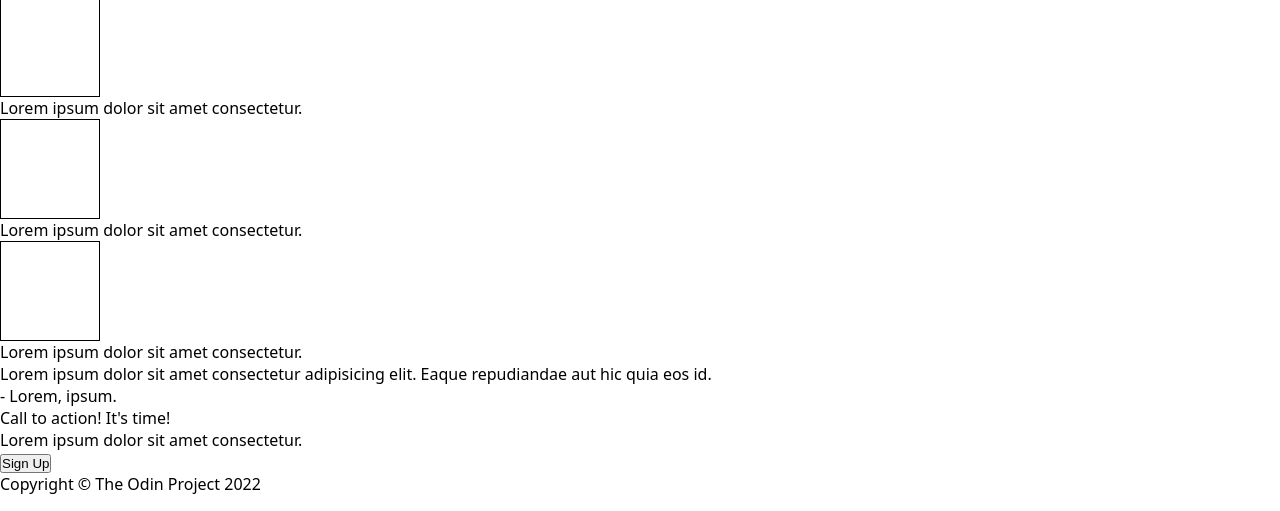
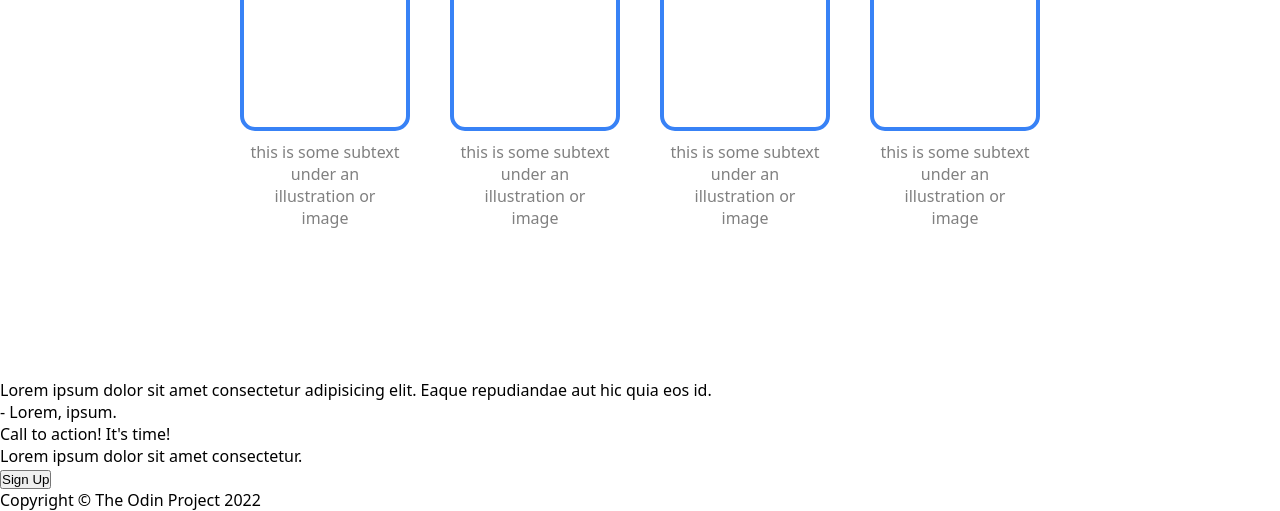
Before and after one commit to FrontendBy-GJ/Landing-Page, a plain HTML site: page index.html in a window 1280 px wide. Shown: the part 697-1208 px from the top of the page. Drawn offline with Linux system fonts and the light colour scheme.

Commit message:
Added css to .information

```diff
--- a/index.html
+++ b/index.html
@@ -35,17 +35,25 @@
     <div class="information">
       <h1>Some random information.</h1>
       <div class="container">
-        <div class="box"></div>
-        <p>Lorem ipsum dolor sit amet consectetur.</p>
+        <div class="boxes">
+          <div class="box"></div>
+          <p>this is some subtext under an illustration or image</p>
+        </div>
 
-        <div class="box"></div>
-        <p>Lorem ipsum dolor sit amet consectetur.</p>
+        <div class="boxes">
+          <div class="box"></div>
+          <p>this is some subtext under an illustration or image</p>
+        </div>
 
-        <div class="box"></div>
-        <p>Lorem ipsum dolor sit amet consectetur.</p>
+        <div class="boxes">
+          <div class="box"></div>
+          <p>this is some subtext under an illustration or image</p>
+        </div>
 
-        <div class="box"></div>
-        <p>Lorem ipsum dolor sit amet consectetur.</p>
+        <div class="boxes">
+          <div class="box"></div>
+          <p>this is some subtext under an illustration or image</p>
+        </div>
       </div>
     </div>
 
--- a/style.css
+++ b/style.css
@@ -92,8 +92,39 @@ nav a {
 }
 /* header content end */
 
+/* .information start */
+.information {
+  display: flex;
+  flex-direction: column;
+  align-items: center;
+  padding: 40px 0 150px 0;
+}
+.information h1 {
+  font-size: 36px;
+  font-weight: bold;
+  color: var(--drk-blue-clr);
+  margin-bottom: 40px;
+}
+.information .container {
+  display: flex;
+  justify-content: space-between;
+  width: 800px;
+}
+.boxes {
+  display: flex;
+  flex-direction: column;
+  align-items: center;
+}
+.boxes p {
+  width: 150px;
+  color: grey;
+  text-align: center;
+  padding-top: 10px;
+}
 .box {
-  height: 100px;
-  width: 100px;
-  border: 1px solid #000;
+  height: 170px;
+  width: 170px;
+  border: 4px solid var(--btn-bg-clr);
+  border-radius: 15px;
 }
+/* .information end */
```
